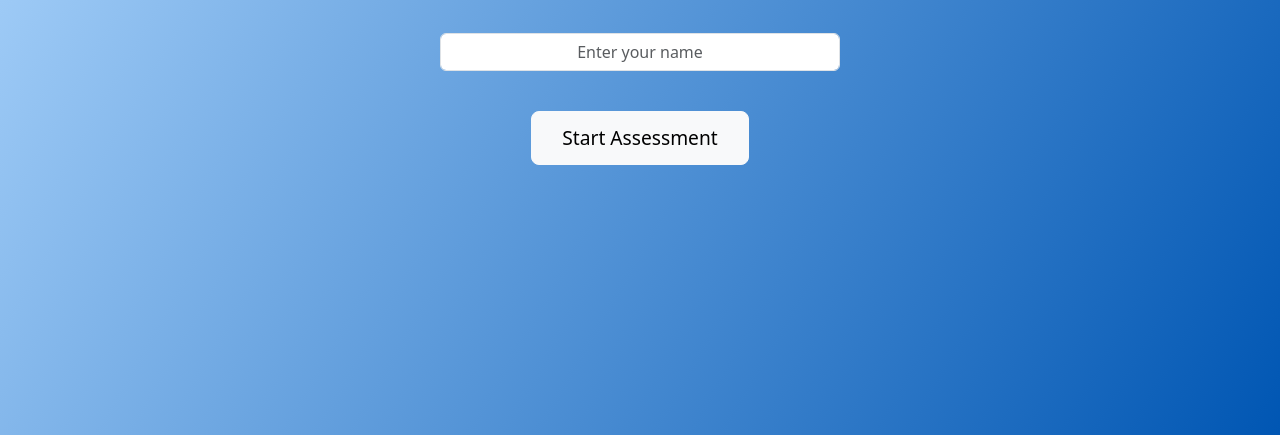
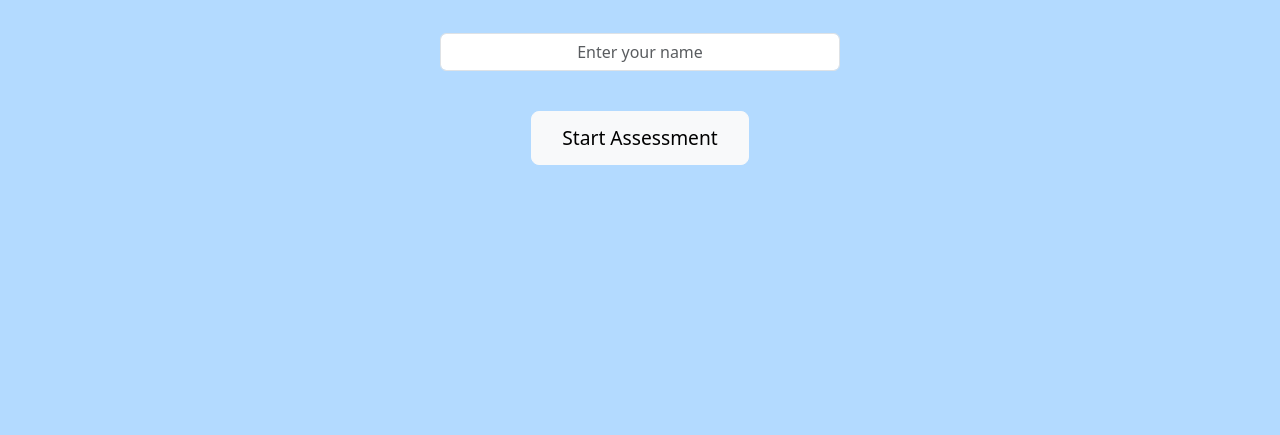
Before and after one commit to steeve-496/Self-Assessment-for-IT-Security, a plain HTML site: page index.html in a window 1280 px wide. Shown: the part 365-800 px from the top of the page. Drawn offline with nearby package versions, Linux system fonts and the light colour scheme.

Commit message:
Update index.html

```diff
--- a/index.html
+++ b/index.html
@@ -85,7 +85,7 @@
             align-items: center;
             text-align: center;
             height: 100vh;
-            background: linear-gradient(120deg, #b3daff, #0056b3);
+            background: #b3daff;
             color: white;
             padding: 20px;
         }
```
